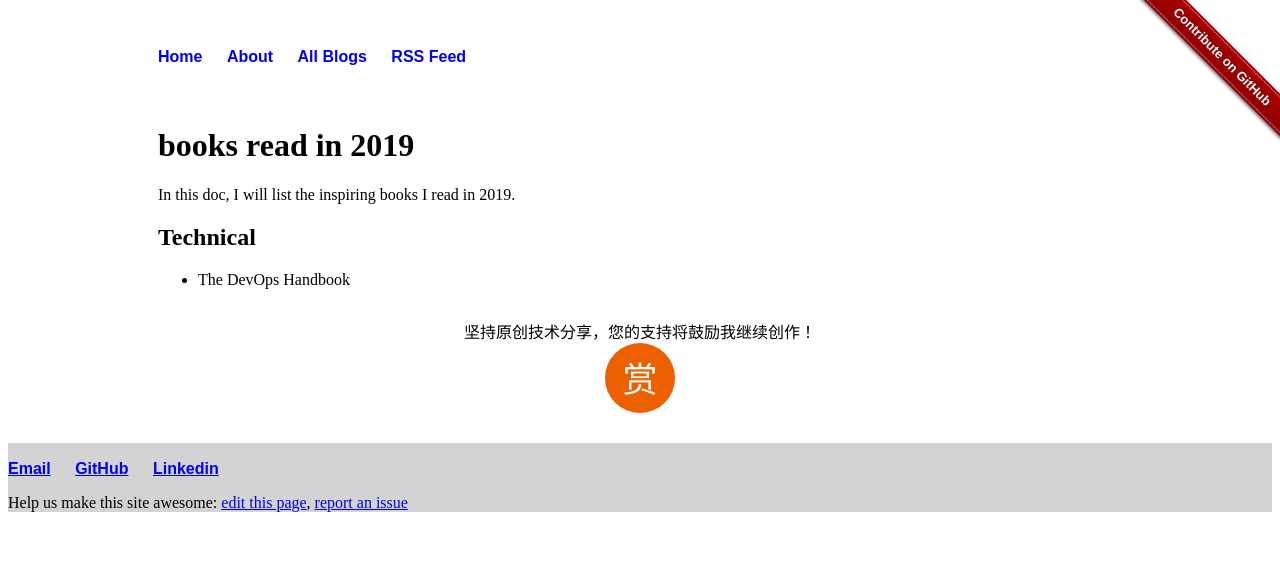
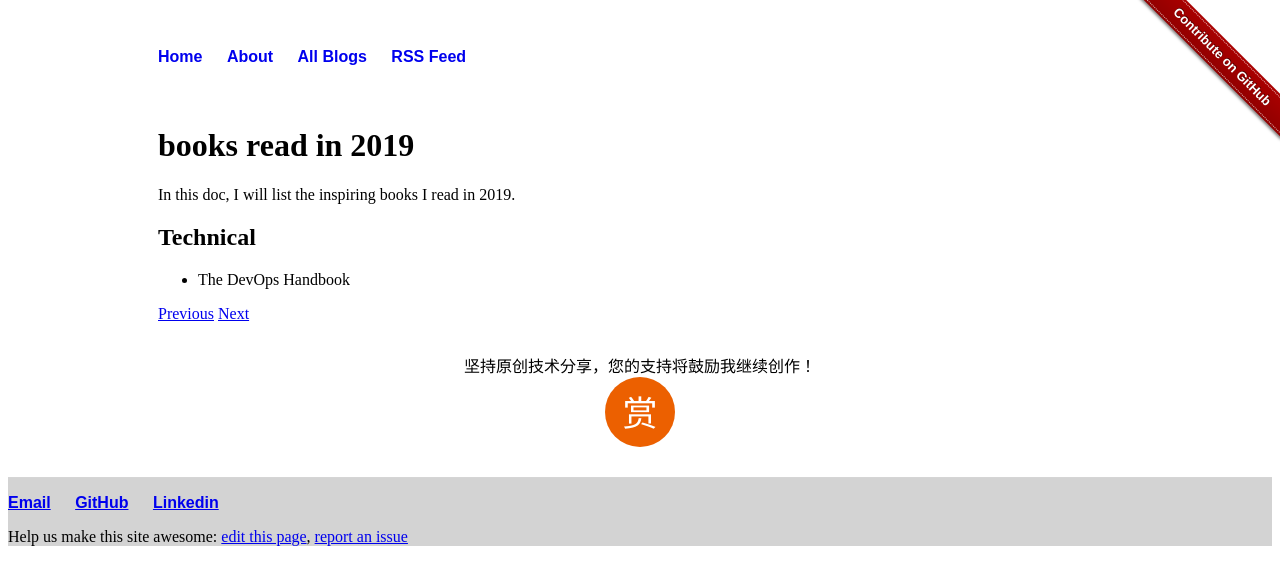
Before and after one commit to liuning0820/liuning0820.github.io, a Jekyll site: the page built from _posts/2019-02-19-book-list-2019.md, in a window 1280 px wide. Shown: the top 585 px of the page. Built offline with Jekyll 4.4.1, drawn with Linux system fonts in a browser that asks for light colours.

Commit message:
add the navigation within the article.

```diff
--- a/_posts/2019-02-19-book-list-2019.md
+++ b/_posts/2019-02-19-book-list-2019.md
@@ -11,3 +11,7 @@ In this doc, I will list the inspiring books I read in 2019.
 ## Technical
 
 - The DevOps Handbook
+
+<!-- Navigation -->
+[Previous]({{ site.baseurl }}{% post_url 2019-02-16-how-to-write %})
+[Next]({{ site.baseurl }}{% post_url 2019-03-04-the-devops-handbook-reading-notes %})
```
